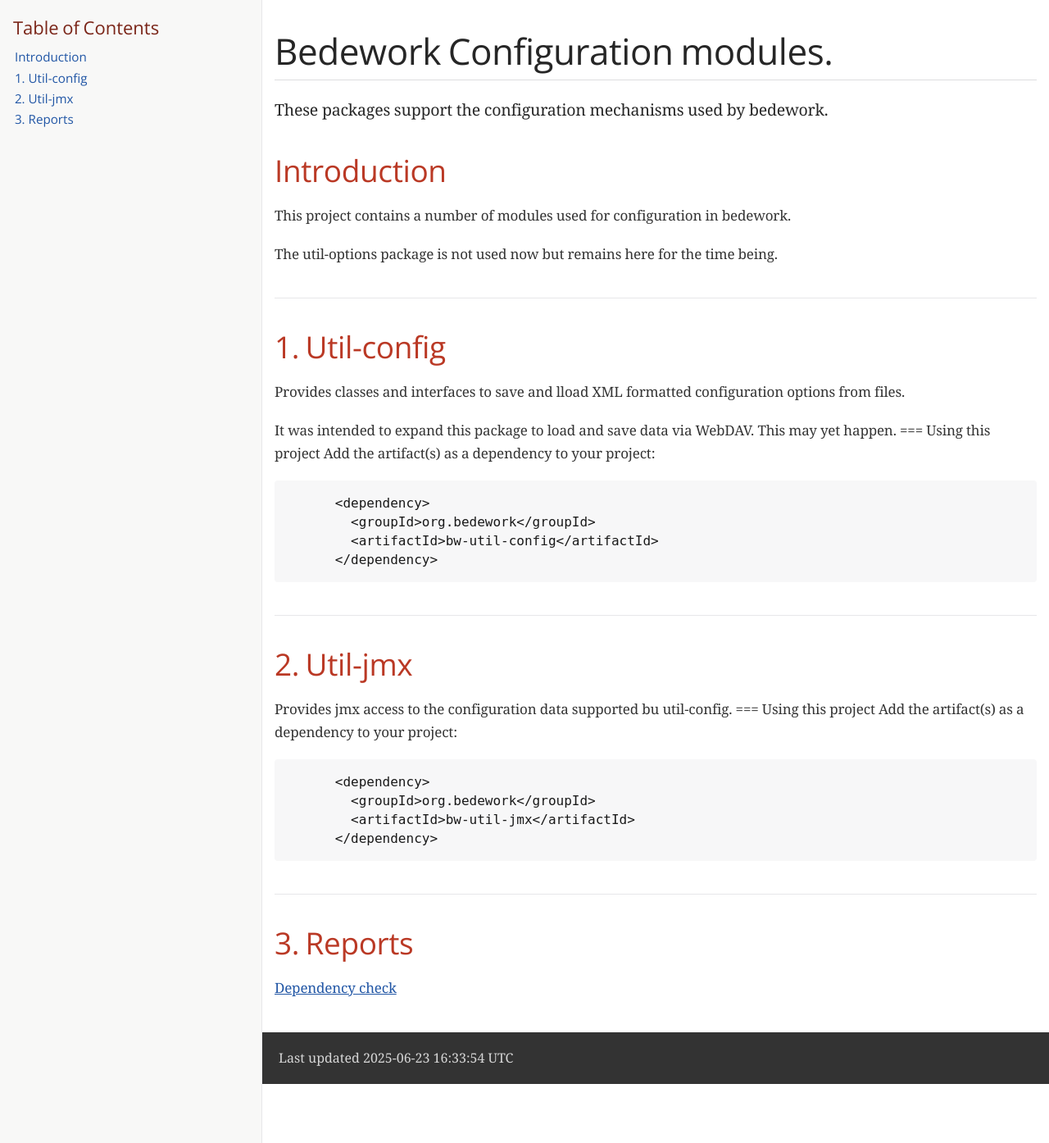
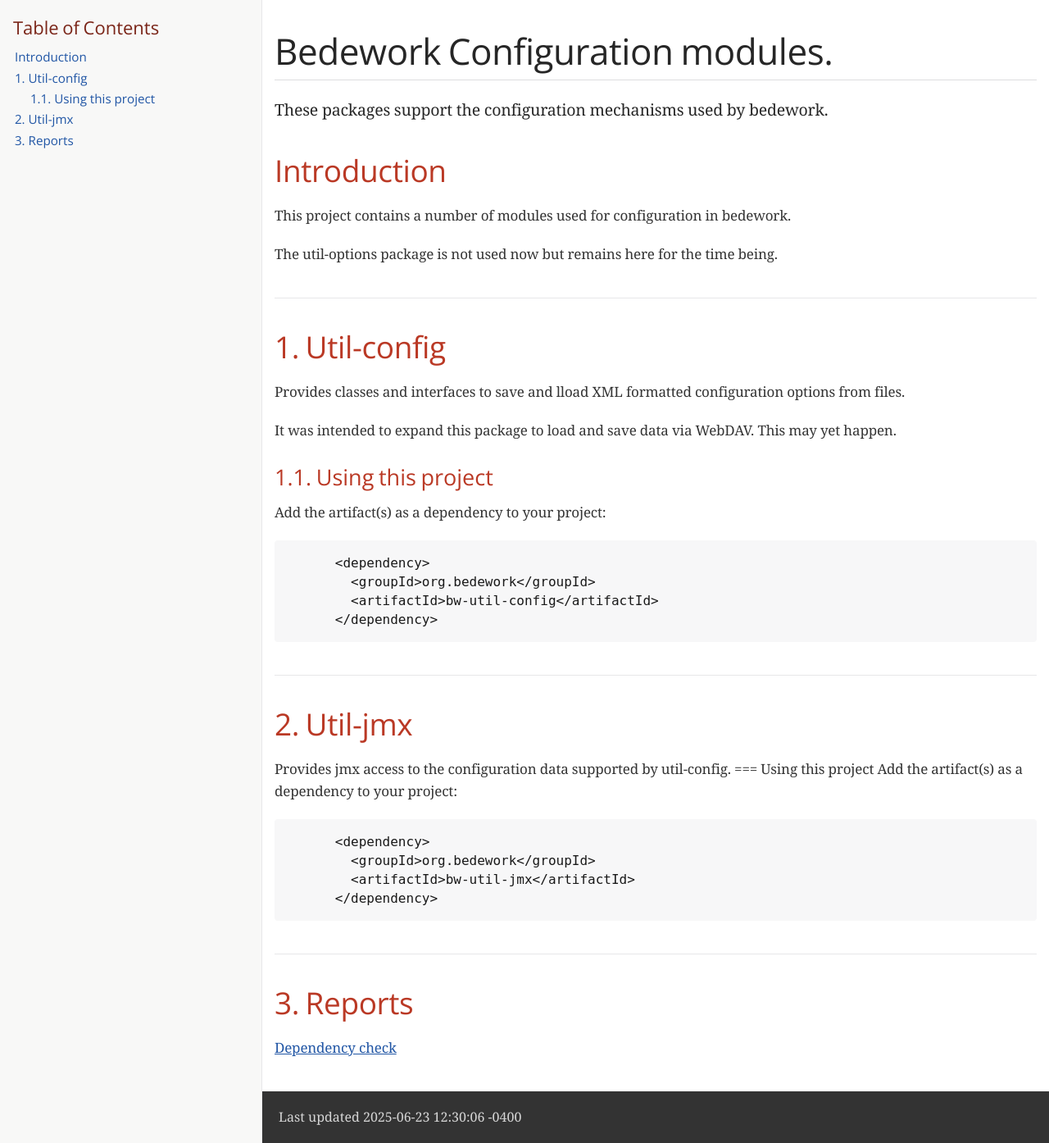
Before and after one commit to Bedework/bw-util-conf, a Jekyll site: the page docs/index.html, which Jekyll copies as it is, in a window 1280 px wide and 1394 px high. Shown: the whole window at 82% size. Built offline with Jekyll 4.4.1, drawn with Linux system fonts in a browser that asks for light colours; some web fonts are replaced.

Commit message:
After setting version 6.0.0-SNAPSHOT of bw-util-conf

```diff
--- a/bw-util-config/pom.xml
+++ b/bw-util-config/pom.xml
@@ -5,7 +5,7 @@
   <parent>
     <groupId>org.bedework</groupId>
     <artifactId>bw-util-conf</artifactId>
-    <version>6.0.0</version>
+    <version>6.0.0-SNAPSHOT</version>
   </parent>
 
   <artifactId>bw-util-config</artifactId>
--- a/bw-util-jmx/pom.xml
+++ b/bw-util-jmx/pom.xml
@@ -5,7 +5,7 @@
   <parent>
     <groupId>org.bedework</groupId>
     <artifactId>bw-util-conf</artifactId>
-    <version>6.0.0</version>
+    <version>6.0.0-SNAPSHOT</version>
   </parent>
 
   <artifactId>bw-util-jmx</artifactId>
--- a/bw-util-options/pom.xml
+++ b/bw-util-options/pom.xml
@@ -5,7 +5,7 @@
   <parent>
     <groupId>org.bedework</groupId>
     <artifactId>bw-util-conf</artifactId>
-    <version>6.0.0</version>
+    <version>6.0.0-SNAPSHOT</version>
   </parent>
 
   <artifactId>bw-util-options</artifactId>
--- a/docs/index.html
+++ b/docs/index.html
@@ -16,7 +16,11 @@
 <div id="toctitle">Table of Contents</div>
 <ul class="sectlevel1">
 <li><a href="#_introduction">Introduction</a></li>
-<li><a href="#config">1. Util-config</a></li>
+<li><a href="#config">1. Util-config</a>
+<ul class="sectlevel2">
+<li><a href="#_using_this_project">1.1. Using this project</a></li>
+</ul>
+</li>
 <li><a href="#jmx">2. Util-jmx</a></li>
 <li><a href="#reports">3. Reports</a></li>
 </ul>
@@ -48,9 +52,12 @@
 <p>Provides classes and interfaces to save and lload XML formatted configuration options from files.</p>
 </div>
 <div class="paragraph">
-<p>It was intended to expand this package to load and save data via WebDAV. This may yet happen.
-=== Using this project
-Add the artifact(s) as a dependency to your project:</p>
+<p>It was intended to expand this package to load and save data via WebDAV. This may yet happen.</p>
+</div>
+<div class="sect2">
+<h3 id="_using_this_project">1.1. Using this project</h3>
+<div class="paragraph">
+<p>Add the artifact(s) as a dependency to your project:</p>
 </div>
 <div class="listingblock">
 <div class="content">
@@ -62,11 +69,12 @@ Add the artifact(s) as a dependency to your project:</p>
 </div>
 </div>
 </div>
+</div>
 <div class="sect1">
 <h2 id="jmx">2. Util-jmx</h2>
 <div class="sectionbody">
 <div class="paragraph">
-<p>Provides jmx access to the configuration data supported bu util-config.
+<p>Provides jmx access to the configuration data supported by util-config.
 === Using this project
 Add the artifact(s) as a dependency to your project:</p>
 </div>
@@ -91,7 +99,7 @@ Add the artifact(s) as a dependency to your project:</p>
 </div>
 <div id="footer">
 <div id="footer-text">
-Last updated 2025-06-23 16:33:54 UTC
+Last updated 2025-06-23 12:30:06 -0400
 </div>
 </div>
 </body>
--- a/pom.xml
+++ b/pom.xml
@@ -10,7 +10,7 @@
   <packaging>pom</packaging>
 
   <artifactId>bw-util-conf</artifactId>
-  <version>6.0.0</version>
+  <version>6.0.0-SNAPSHOT</version>
   <name>Bedework: configuration utils</name>
   <description>This project provides a number of utility configuration classes and methods</description>
   <url>https://github.com/Bedework/bw-util-conf</url>
```
